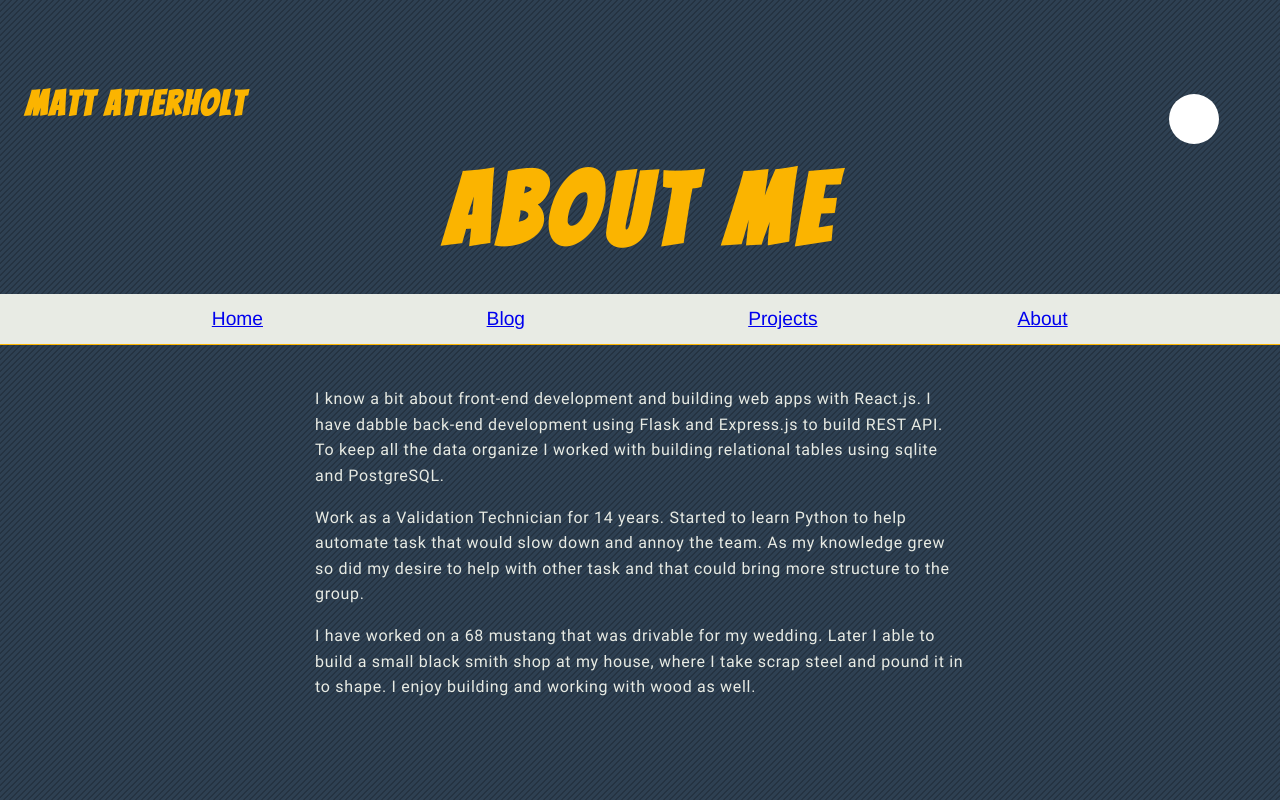
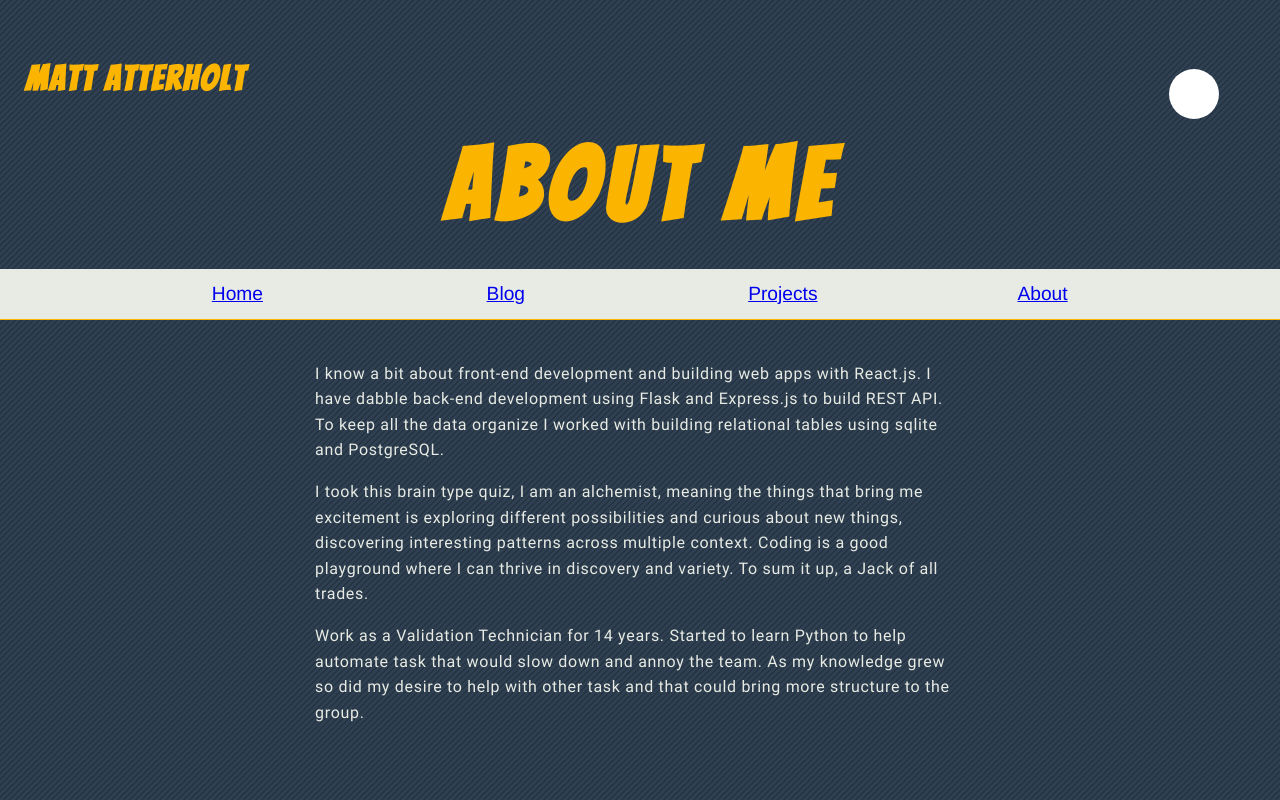
Before and after one commit to matterholt/matterPage, a Next.js app in the folder web/: page /about in a window 1280 px wide. Built offline with nearby package versions, Linux system fonts and the light colour scheme.

Commit message:
update content

```diff
--- a/web/pages/about.js
+++ b/web/pages/about.js
@@ -11,16 +11,18 @@ const Content = () => {
           with building relational tables using sqlite and PostgreSQL.
         </p>
         <p>
+          I took this brain type quiz, I am an alchemist, meaning the things
+          that bring me excitement is exploring different possibilities and
+          curious about new things, discovering interesting patterns across
+          multiple context. Coding is a good playground where I can thrive in
+          discovery and variety. To sum it up, a Jack of all trades.
+        </p>
+
+        <p>
           Work as a Validation Technician for 14 years. Started to learn Python
           to help automate task that would slow down and annoy the team. As my
           knowledge grew so did my desire to help with other task and that could
           bring more structure to the group.
-        </p>
-        <p>
-          I have worked on a 68 mustang that was drivable for my wedding. Later
-          I able to build a small black smith shop at my house, where I take
-          scrap steel and pound it in to shape. I enjoy building and working
-          with wood as well.
         </p>
       </div>
     </div>
```
Also changed, not shown: web/data/projectList.js (+47 -43 lines).
